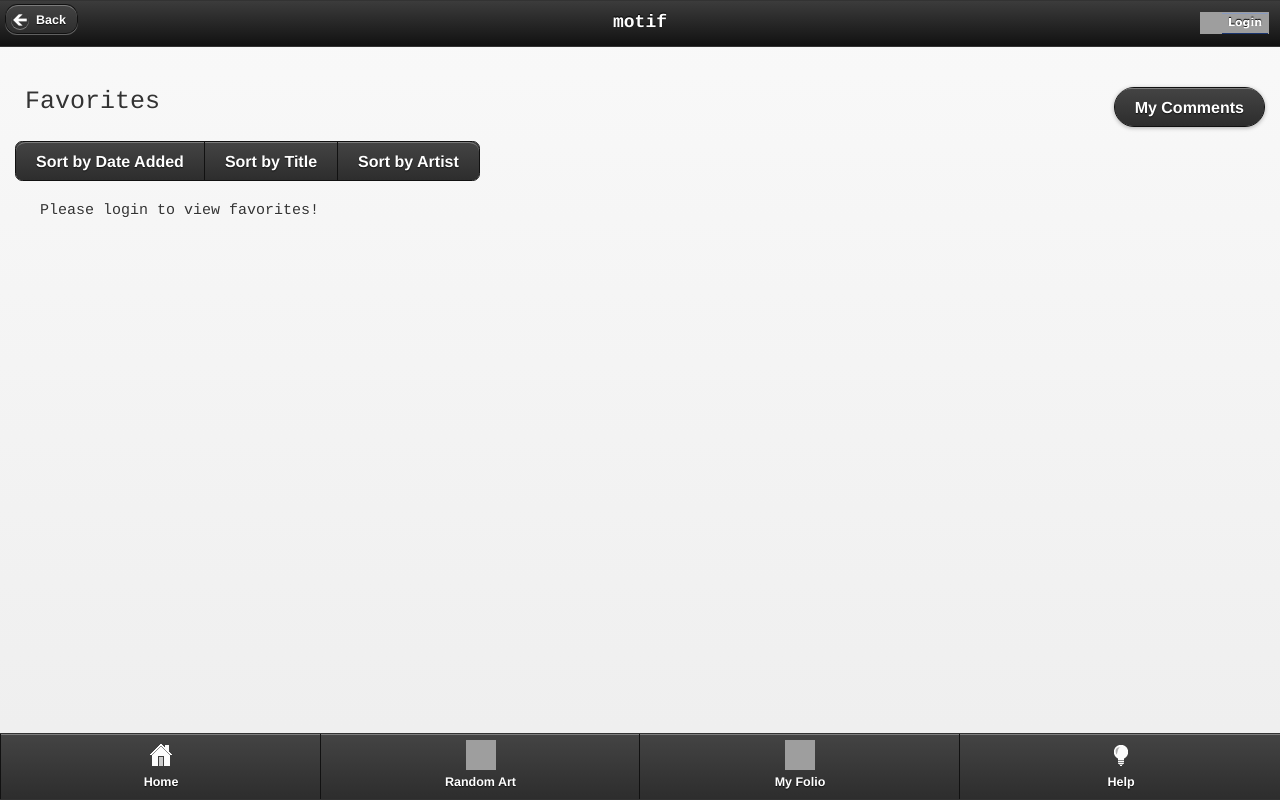
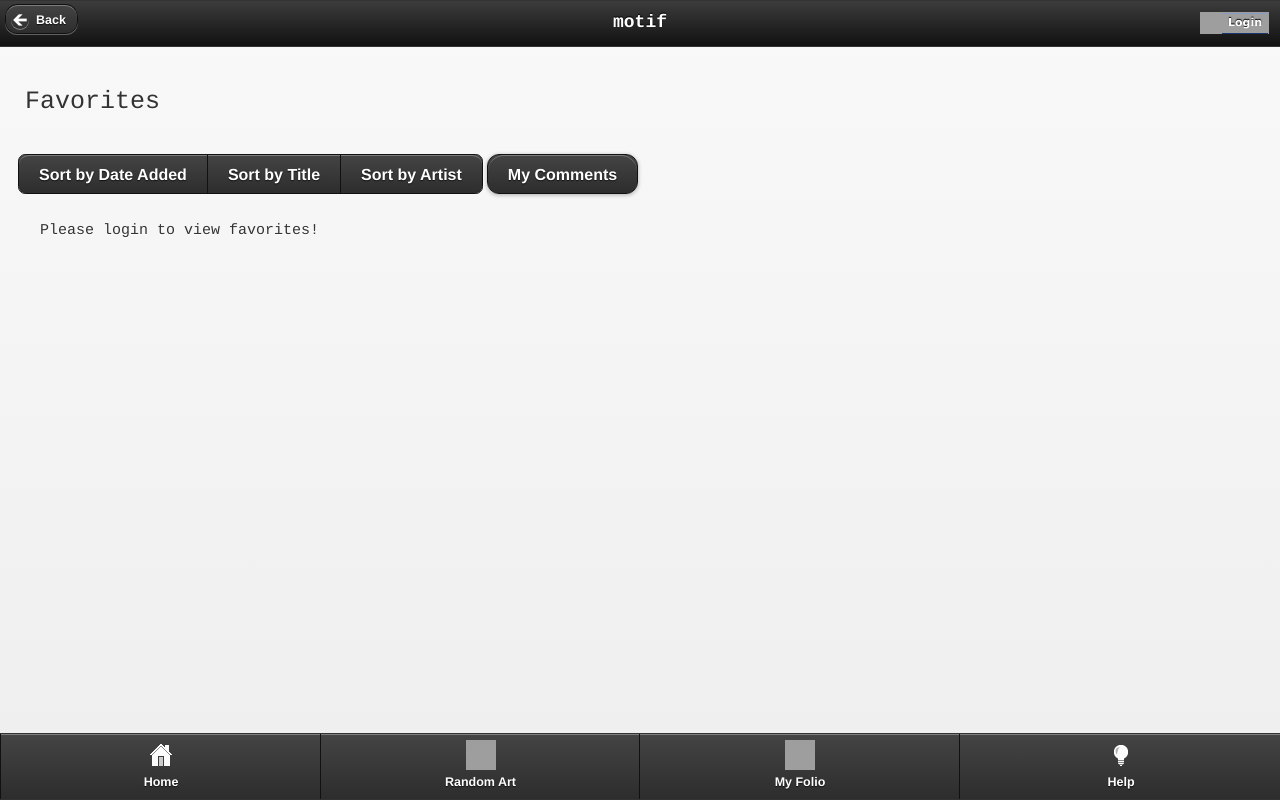
Before and after one commit to hkorus/CS147_Project, a PHP site: page /favorites.php in a window 1280 px wide. Run offline with PHP 8.4, Linux system fonts and the light colour scheme; some libraries are stand-ins or nearby versions; grey boxes are pictures that could not be loaded.

Commit message:
moved 'my comments' button on favorites

```diff
--- a/favorites.php
+++ b/favorites.php
@@ -165,15 +165,18 @@
 	<div data-role="content">
 
 		<div>
-		<p style='margin-left:10px;font-family: Courier, san-serif; font-size: 25px;'>Favorites
-		<a href="./user_comments.php" rel="external" data-role="button" data-theme="a" style="float:right; margin:0px;">My Comments</a></p>
+		<p style='margin-left:10px;font-family: Courier, san-serif; font-size: 25px;'>Favorites</p>
 		</div>
-			<div data-role="controlgroup" data-type="horizontal">
-
+		<table>
+			<tr>
+				<td><div data-role="controlgroup" data-type="horizontal">
   					<a href="#time_stamp" onclick="sortByTime()" data-role="button" data-theme="a">Sort by Date Added</a>
  					<a href="#title" onclick="sortByTitle()" data-role="button" data-theme="a">Sort by Title</a>
  					<a href="#artist" onclick="sortByArtist()" data-role="button" data-theme="a">Sort by Artist</a>
-			</div>
+				</div></td>
+				<td> <a href="./user_comments.php" rel="external" data-role="button" data-theme="a" style="float:right; margin:0px;">My Comments</a></td>
+			</tr>
+		</table>
 			<div id="container">
 					<?php
 						include("config.php");
```
